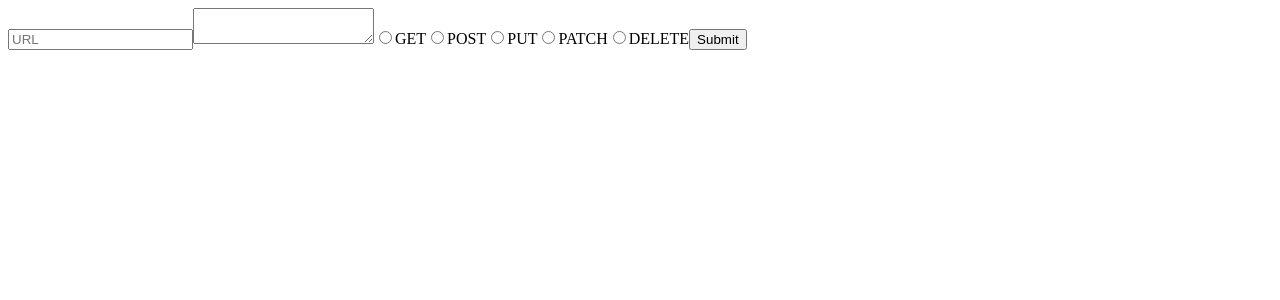
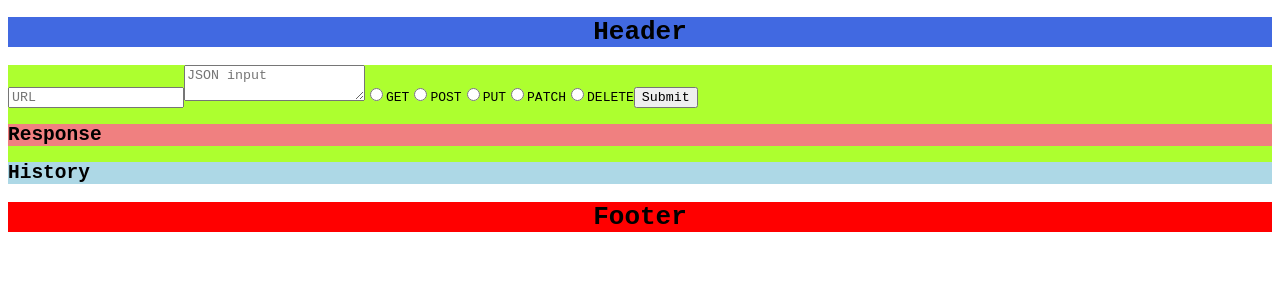
Before and after one commit to AaronMullan/Resty, a React app: page / in a window 1280 px wide. Shown: the top 300 px of the page. Built offline with nearby package versions, Linux system fonts and the light colour scheme.

Commit message:
added header and footer

```diff
--- a/src/components/App.css
+++ b/src/components/App.css
@@ -0,0 +1,22 @@
+*{
+  font-family: monospace;
+}
+
+.Header{
+  background-color: royalblue;
+  text-align: center;
+}
+.Resty{
+  background-color: greenyellow;
+}
+.History{
+  background-color: lightblue;
+}
+.ResponseItem{
+  background-color: lightcoral;
+}
+
+.Footer{
+  background-color: red;
+  text-align: center;
+}
--- a/src/components/App.js
+++ b/src/components/App.js
@@ -1,11 +1,15 @@
 import React from 'react';
 import Resty from '../containers/Resty';
+import Header from '../components/header/Header';
+import Footer from '../components/footer/Footer';
 
 
 export default function App() {
   return (
     <>
+      <Header />
       <Resty />
+      <Footer />
 
     </>
   );
--- /dev/null
+++ b/src/components/footer/Footer.js
@@ -0,0 +1,13 @@
+import React from 'react';
+import styles from '../App.css';
+
+
+const Footer = () => (
+  <>
+    <footer className={styles.Footer}>
+      <h1>Footer</h1>
+    </footer>
+  </>
+);
+
+export default Footer;
--- a/src/components/form/APIform.js
+++ b/src/components/form/APIform.js
@@ -4,7 +4,7 @@ import PropTypes from 'prop-types';
 const APIForm = ({ url, jsonInput, onSubmit, handleChange }) => (
   <form  onSubmit={onSubmit}>
     <input onChange={handleChange} type="text" name="url" placeholder="URL" value={url} />
-    <textarea onChange={handleChange} name="jsoninput" value={jsonInput} ></textarea>
+    <textarea onChange={handleChange} name="jsoninput" placeholder="JSON input"value={jsonInput} ></textarea>
     <input onChange={handleChange} type="radio" name="method" value="GET" ></input>
     <label htmlFor="GET">GET</label>
     <input onChange={handleChange} type="radio" name="method" value="POST"></input>
--- /dev/null
+++ b/src/components/header/Header.js
@@ -0,0 +1,12 @@
+import React from 'react';
+import styles from '../App.css';
+
+const Header = () => (
+  <>
+    <header className={styles.Header}>
+      <h1>Header</h1>
+    </header>
+  </>
+);
+
+export default Header;
--- a/src/components/history/History.js
+++ b/src/components/history/History.js
@@ -1,6 +1,7 @@
 import React from 'react';
 import PropTypes from 'prop-types';
 import HistoryItem from './HistoryItem';
+import styles from '../App.css';
 
 const History = ({ history }) => {
   const historyElements = history.map((item, i) => (
@@ -9,9 +10,14 @@ const History = ({ history }) => {
     </li>
   ));
   return (
-    <ul>
-      {historyElements}
-    </ul>
+    <>
+      <div className={styles.History}>
+        <h2>History</h2>
+        <ul>
+          {historyElements}
+        </ul>
+      </div>
+    </>
   );
 };
 
--- a/src/components/responseItem/ResponseItem.js
+++ b/src/components/responseItem/ResponseItem.js
@@ -1,8 +1,14 @@
 import React from 'react';
 import PropTypes from 'prop-types';
+import styles from '../App.css';
 
 const ResponseItem = ({ response }) => (
-  <pre>{response}</pre>
+  <>
+    <div className={styles.ResponseItem}>
+      <h2>Response</h2>
+      <pre>{response}</pre>
+    </div>
+  </>
 );
 ResponseItem.propTypes = {
   response: PropTypes.string.isRequired
--- a/src/containers/resty.js
+++ b/src/containers/resty.js
@@ -3,6 +3,7 @@ import { apiCall } from '../services/apiCall';
 import APIForm from '../components/form/APIform';
 import ResponseItem from '../components/responseItem/ResponseItem';
 import History from '../components/history/History';
+import styles from '../components/App.css';
 
 export default class Resty extends Component {
   state = {
@@ -22,7 +23,7 @@ export default class Resty extends Component {
       history: [...prevstate.history, {
         method: this.state.method,
         url: this.state.url,
-        jsoninput: this.state.url
+        jsoninput: this.state.jsoninput
       }]
     }));
     this.fetch();
@@ -36,6 +37,7 @@ export default class Resty extends Component {
 
     return (
       <>
+        <div className={styles.Resty}>
           <APIForm
             handleChange={this.handleChange}
             onSubmit={this.onSubmit}
@@ -46,7 +48,7 @@ export default class Resty extends Component {
             response={this.state.response}
           />
           <History history={this.state.history}/>
-
+        </div>
       </>
     );
   }
```
Also changed, not shown: 1 other file (tests, documents, lock files or other folders). Lines whose indentation alone changed are shown as unchanged.
